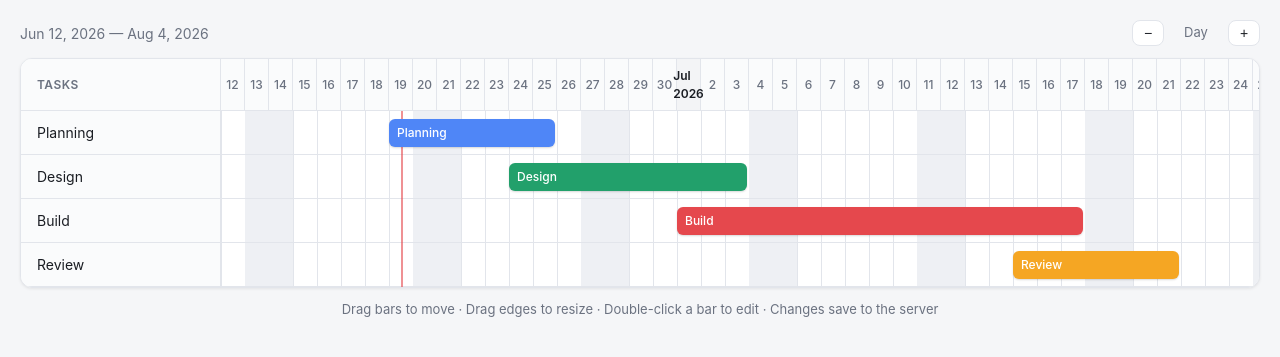
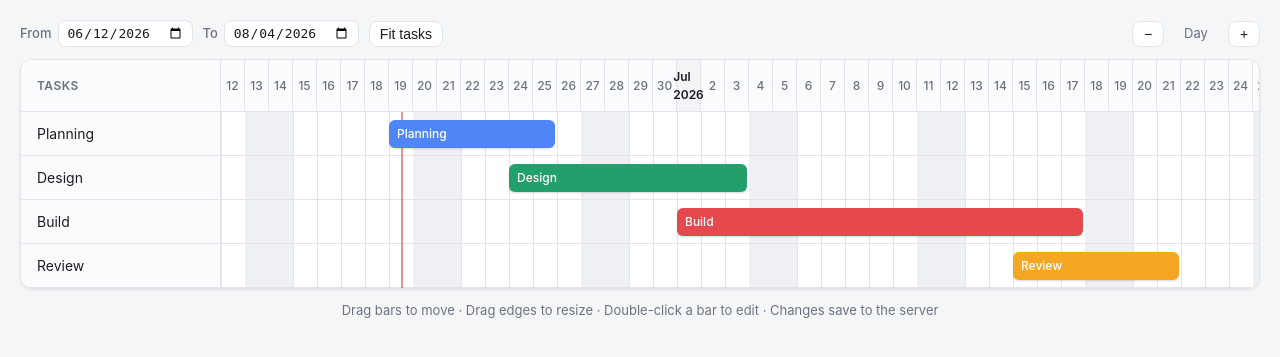
Before and after one commit to abdalrahimnaser/custom_apps, a Flask app: page / in a window 1280 px wide. Shown: the part 63-420 px from the top of the page. Run offline with Flask 3, Linux system fonts and the light colour scheme.

Commit message:
gant chart app extended view range

```diff
--- a/gant_chart/static/app.js
+++ b/gant_chart/static/app.js
@@ -6,8 +6,12 @@ const ZOOM_LEVELS = [
 
 const COLORS = ["#4f86f7", "#22a06b", "#e5484d", "#f5a623", "#9b59b6", "#1abc9c"];
 
+const WINDOW_STORAGE_KEY = "gantt-window";
+
 let tasks = [];
 let zoomIndex = 1;
+let windowStart = null;
+let windowEnd = null;
 let editingId = null;
 let saveTimer = null;
 
@@ -15,7 +19,8 @@ const chart = document.getElementById("chart");
 const sidebar = document.getElementById("sidebar");
 const timelineHeader = document.getElementById("timeline-header");
 const timelineBody = document.getElementById("timeline-body");
-const dateRangeEl = document.getElementById("date-range");
+const windowStartInput = document.getElementById("window-start");
+const windowEndInput = document.getElementById("window-end");
 const hintEl = document.querySelector(".hint");
 const dialog = document.getElementById("task-dialog");
 const form = document.getElementById("task-form");
@@ -74,7 +79,7 @@ function addDays(date, n) {
   return d;
 }
 
-function getTimelineBounds() {
+function computeBoundsFromTasks() {
   if (tasks.length === 0) {
     const today = new Date();
     today.setHours(0, 0, 0, 0);
@@ -91,6 +96,56 @@ function getTimelineBounds() {
   return { start: addDays(min, -7), end: addDays(max, 14) };
 }
 
+function loadWindowFromStorage() {
+  try {
+    const raw = localStorage.getItem(WINDOW_STORAGE_KEY);
+    if (!raw) return null;
+    const { start, end } = JSON.parse(raw);
+    if (!start || !end || start > end) return null;
+    return { start: parseDate(start), end: parseDate(end) };
+  } catch {
+    return null;
+  }
+}
+
+function saveWindowToStorage() {
+  if (!windowStart || !windowEnd) return;
+  localStorage.setItem(
+    WINDOW_STORAGE_KEY,
+    JSON.stringify({ start: formatDate(windowStart), end: formatDate(windowEnd) })
+  );
+}
+
+function setWindow(start, end, { persist = true } = {}) {
+  windowStart = start;
+  windowEnd = end;
+  windowStartInput.value = formatDate(start);
+  windowEndInput.value = formatDate(end);
+  if (persist) saveWindowToStorage();
+}
+
+function ensureWindow() {
+  if (windowStart && windowEnd && windowStart <= windowEnd) return;
+  const saved = loadWindowFromStorage();
+  if (saved) {
+    setWindow(saved.start, saved.end, { persist: false });
+    return;
+  }
+  const bounds = computeBoundsFromTasks();
+  setWindow(bounds.start, bounds.end);
+}
+
+function getTimelineBounds() {
+  ensureWindow();
+  return { start: windowStart, end: windowEnd };
+}
+
+function syncWindowInputs() {
+  const bounds = getTimelineBounds();
+  windowStartInput.value = formatDate(bounds.start);
+  windowEndInput.value = formatDate(bounds.end);
+}
+
 function pxPerDay() {
   return ZOOM_LEVELS[zoomIndex].pxPerDay;
 }
@@ -100,7 +155,7 @@ function render() {
   const totalDays = daysBetween(bounds.start, bounds.end) + 1;
   const width = totalDays * pxPerDay();
 
-  dateRangeEl.textContent = `${bounds.start.toLocaleDateString(undefined, { month: "short", day: "numeric", year: "numeric" })} — ${bounds.end.toLocaleDateString(undefined, { month: "short", day: "numeric", year: "numeric" })}`;
+  syncWindowInputs();
   document.getElementById("zoom-label").textContent = ZOOM_LEVELS[zoomIndex].label;
 
   if (tasks.length === 0) {
@@ -181,7 +236,8 @@ function buildTodayLine(bounds) {
   const today = new Date();
   today.setHours(0, 0, 0, 0);
   const offset = daysBetween(bounds.start, today);
-  if (offset < 0) return "";
+  const totalDays = daysBetween(bounds.start, bounds.end) + 1;
+  if (offset < 0 || offset >= totalDays) return "";
   const ppd = pxPerDay();
   return `<div class="today-line" style="left:${offset * ppd + ppd / 2}px"></div>`;
 }
@@ -349,6 +405,23 @@ document.getElementById("zoom-out").addEventListener("click", () => {
   if (zoomIndex > 0) { zoomIndex--; render(); }
 });
 
+function applyWindowFromInputs() {
+  const start = windowStartInput.value;
+  const end = windowEndInput.value;
+  if (!start || !end || start > end) return;
+  setWindow(parseDate(start), parseDate(end));
+  render();
+}
+
+windowStartInput.addEventListener("change", applyWindowFromInputs);
+windowEndInput.addEventListener("change", applyWindowFromInputs);
+
+document.getElementById("fit-tasks-btn").addEventListener("click", () => {
+  const bounds = computeBoundsFromTasks();
+  setWindow(bounds.start, bounds.end);
+  render();
+});
+
 document.getElementById("export-btn").addEventListener("click", () => {
   const blob = new Blob([JSON.stringify(tasks, null, 2)], { type: "application/json" });
   const a = document.createElement("a");
@@ -378,6 +451,7 @@ document.getElementById("import-input").addEventListener("change", (e) => {
 async function init() {
   try {
     tasks = await loadTasks();
+    ensureWindow();
     render();
   } catch {
     setHint("Could not connect to server — run: python app.py");
--- a/gant_chart/static/index.html
+++ b/gant_chart/static/index.html
@@ -21,7 +21,17 @@
     </header>
 
     <div class="toolbar">
-      <span id="date-range" class="date-range"></span>
+      <div class="window-controls">
+        <label class="window-field">
+          <span>From</span>
+          <input type="date" id="window-start" title="Timeline start">
+        </label>
+        <label class="window-field">
+          <span>To</span>
+          <input type="date" id="window-end" title="Timeline end">
+        </label>
+        <button id="fit-tasks-btn" class="btn small" title="Fit timeline to all tasks">Fit tasks</button>
+      </div>
       <div class="zoom-controls">
         <button id="zoom-out" class="btn small" title="Zoom out">−</button>
         <span id="zoom-label">Day</span>
--- a/gant_chart/static/styles.css
+++ b/gant_chart/static/styles.css
@@ -113,9 +113,29 @@ header h1 {
   gap: 12px;
 }
 
-.date-range {
-  font-size: 0.875rem;
+.window-controls {
+  display: flex;
+  align-items: center;
+  gap: 10px;
+  flex-wrap: wrap;
+}
+
+.window-field {
+  display: flex;
+  align-items: center;
+  gap: 6px;
+  font-size: 0.8125rem;
+  font-weight: 500;
   color: var(--muted);
+}
+
+.window-field input[type="date"] {
+  padding: 4px 8px;
+  border: 1px solid var(--border);
+  border-radius: var(--radius);
+  font-size: 0.8125rem;
+  color: var(--text);
+  background: var(--surface);
 }
 
 .zoom-controls {
```
